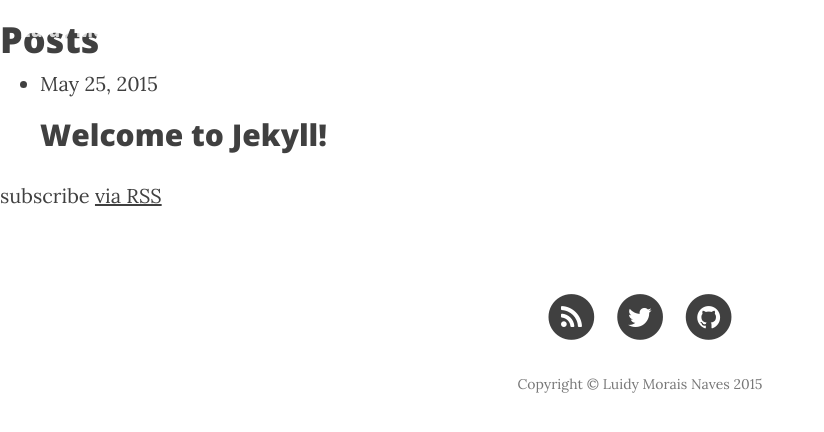
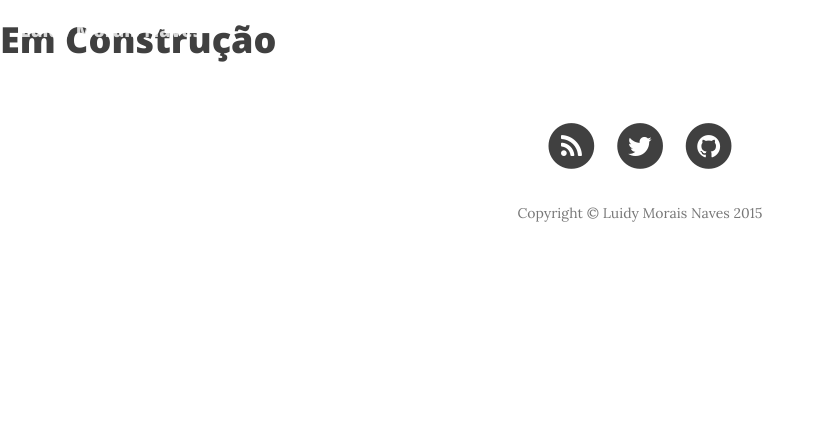
Before and after one commit to luidymorais/luidymorais.github.io, a Jekyll site: the page built from index.html, in a window 1280 px wide. Shown: the top 432 px of the page, without its empty margins (0-824 px from the left). Built offline with Jekyll 4.4.1, drawn with Linux system fonts in a browser that asks for light colours; nearby versions of some CDN libraries; the list of posts is cut into pages by our own code; comment, search, counter and statistics services are not loaded.

Commit message:
retirando posts

```diff
--- a/index.html
+++ b/index.html
@@ -4,20 +4,6 @@ layout: default
 
 <div class="home">
 
-  <h1 class="page-heading">Posts</h1>
-
-  <ul class="post-list">
-    {% for post in site.posts %}
-      <li>
-        <span class="post-meta">{{ post.date | date: "%b %-d, %Y" }}</span>
-
-        <h2>
-          <a class="post-link" href="{{ post.url | prepend: site.baseurl }}">{{ post.title }}</a>
-        </h2>
-      </li>
-    {% endfor %}
-  </ul>
-
-  <p class="rss-subscribe">subscribe <a href="{{ "/feed.xml" | prepend: site.baseurl }}">via RSS</a></p>
+  <h1 class="page-heading">Em Construção</h1>
 
 </div>
```
Also changed, not shown: index1.html (deleted, +0 -23 lines).
